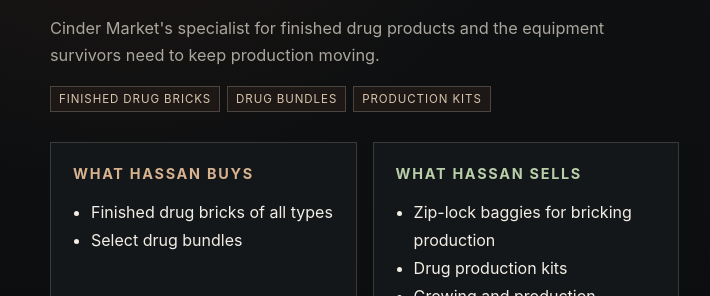
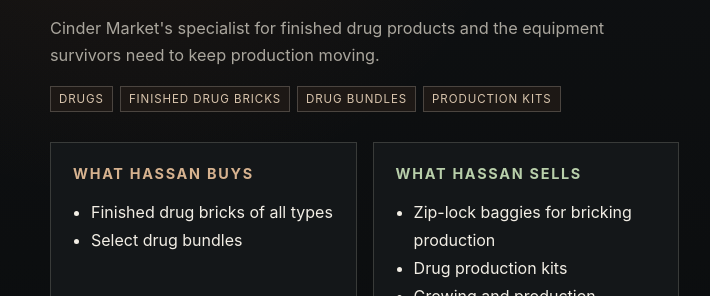
Before and after one commit to Emancipative-echeneis412/emancipative-echeneis412.github.io, a plain HTML site: page chernarus/traders/hassan/index.html in a window 1280 px wide. Shown: the part 407-703 px from the top of the page, 0-710 px from the left. Drawn offline with Linux system fonts and the light colour scheme.

Commit message:
Add drugs tag to Hassan profile

```diff
--- a/chernarus/traders/hassan/index.html
+++ b/chernarus/traders/hassan/index.html
@@ -6,7 +6,7 @@
   <title>Hassan | Chernarus | Beneath the Ashes</title>
   <meta name="description" content="Hassan, Cinder Market drug production trader on Chernarus.">
   <meta property="og:title" content="Hassan | Chernarus Drug Production Trader">
-  <meta property="og:description" content="Cinder Market • Chernarus • Finished Drug Bricks • Production Kits">
+  <meta property="og:description" content="Cinder Market • Chernarus • Drugs • Finished Drug Bricks • Production Kits">
   <meta property="og:type" content="website">
   <meta property="og:image" content="https://beneaththeashesdayz.github.io/assets/traders/hassan.jpg">
   <meta property="og:url" content="https://beneaththeashesdayz.github.io/chernarus/traders/hassan/">
@@ -25,7 +25,7 @@
       <div class="location">Cinder Market • Eastern Sea</div>
       <div class="currency-line"><span class="currency-label">Currency</span><span class="currency-badge currency-usd">USD</span></div>
       <p class="summary">Cinder Market's specialist for finished drug products and the equipment survivors need to keep production moving.</p>
-      <div class="chips"><span class="chip">Finished Drug Bricks</span><span class="chip">Drug Bundles</span><span class="chip">Production Kits</span></div>
+      <div class="chips"><span class="chip">Drugs</span><span class="chip">Finished Drug Bricks</span><span class="chip">Drug Bundles</span><span class="chip">Production Kits</span></div>
       <div class="info-grid">
         <article class="panel buy"><h3>What Hassan Buys</h3><ul><li>Finished drug bricks of all types</li><li>Select drug bundles</li></ul></article>
         <article class="panel sell"><h3>What Hassan Sells</h3><ul><li>Zip-lock baggies for bricking production</li><li>Drug production kits</li><li>Growing and production stations</li></ul></article>
```
